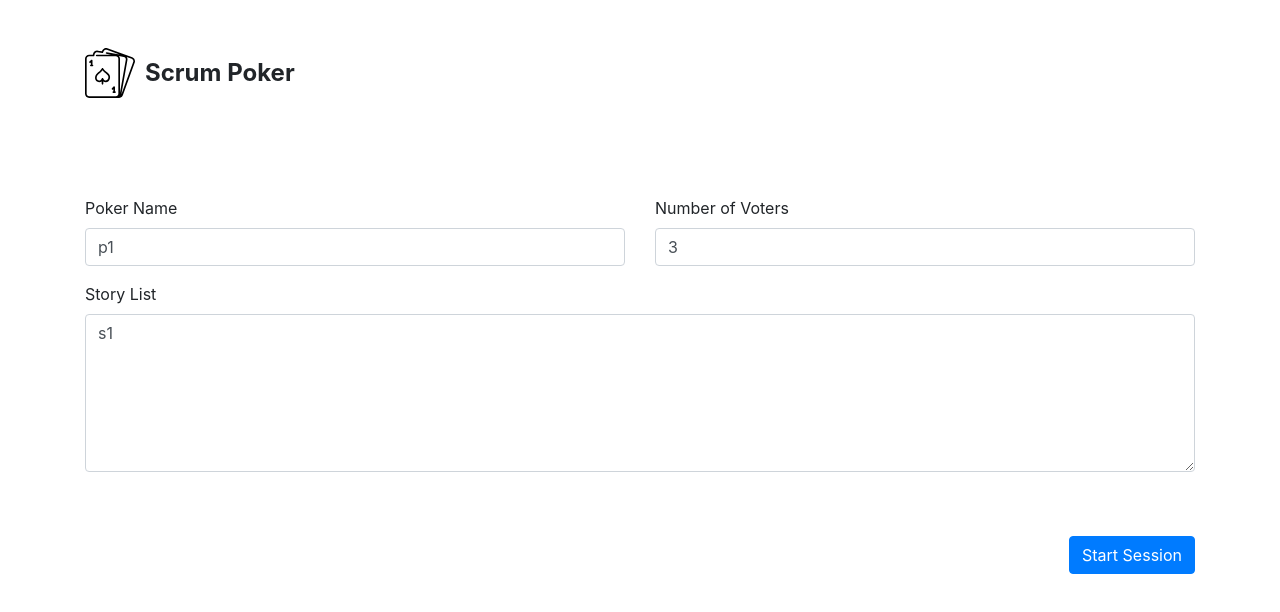
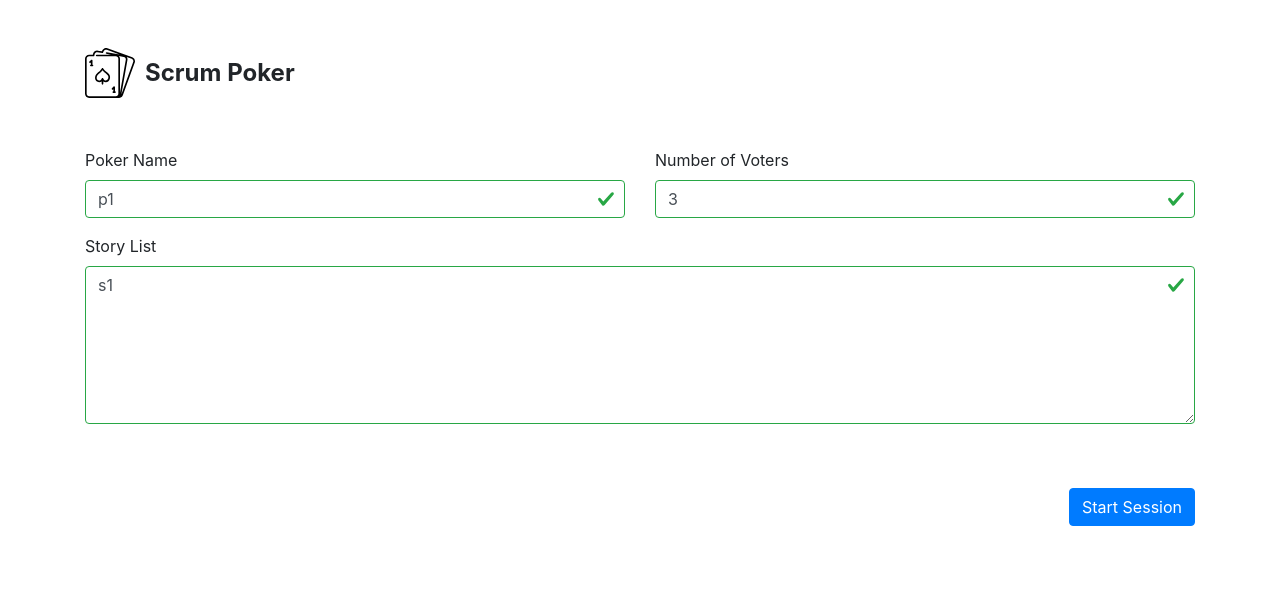
Before and after one commit to onuriltan/scrum-poker, a Vue app in the folder client/: page / in a window 1280 px wide. Shown: the top 612 px of the page. Built offline with nearby package versions, Linux system fonts and the light colour scheme.

Commit message:
add validations to input fields

```diff
--- a/client/src/components/MasterPanel.vue
+++ b/client/src/components/MasterPanel.vue
@@ -1,5 +1,5 @@
 <template>
-  <div>
+  <div class="h-100">
     <b-card class="h-100 card-body" body-class="card-body" :title="storyName+' active'">
       <b-card-text v-for="vote in voteList" :key="vote.voter">
         <div class="p-2">{{vote.voter}} : {{vote.point}}</div>
--- a/client/src/main.js
+++ b/client/src/main.js
@@ -2,10 +2,10 @@ import Vue from 'vue'
 import App from './App.vue'
 import router from './router'
 import store from './store'
-
 import BootstrapVue from 'bootstrap-vue'
 import 'bootstrap/dist/css/bootstrap.css'
 import 'bootstrap-vue/dist/bootstrap-vue.css'
+
 
 import { library } from '@fortawesome/fontawesome-svg-core'
 import { faSyncAlt } from '@fortawesome/free-solid-svg-icons'
--- /dev/null
+++ b/client/src/services/validation.service.js
@@ -0,0 +1,37 @@
+class ValidationService {
+
+  static pokerName(pokerName) {
+    let error = null
+    if (!pokerName) {
+      error = 'Poker name required.';
+    }
+    if (pokerName.length > 200) {
+      error = "Can't be more than 200 characters";
+    }
+    return error;
+  }
+
+  static voters(voterCount) {
+    let error = null
+    if (!voterCount) {
+      error = 'Voter count required.';
+    }
+    if(isNaN(voterCount)) {
+      error = "You cant enter letters"
+    }
+    if(voterCount <= 0) {
+      error = "Should more than 0"
+    }
+    return error;
+  }
+
+  static storyList(storyList) {
+    let error = null
+    if (!storyList) {
+      error = 'Story list required.';
+    }
+    return error;
+  }
+}
+
+export default ValidationService
--- a/client/src/views/CreatePoker.vue
+++ b/client/src/views/CreatePoker.vue
@@ -1,21 +1,34 @@
 <template>
-  <div class="home pt-5">
+  <div class="home">
     <b-alert show variant="danger" v-if="error">{{error}}</b-alert>
-    <b-form @submit.prevent="createPoker">
+    <b-form @submit.prevent="createPoker" novalidate>
       <div class="row">
         <div class="col-md">
           <b-form-group id="poker-name" label="Poker Name" label-for="poker-name">
-            <b-form-input v-model="form.name" type="text" required></b-form-input>
+            <b-form-input v-model="form.name" type="text" :state="inValidPokerName"
+                          @keydown.native="validatePokerName"></b-form-input>
+            <b-form-invalid-feedback :state="inValidPokerName">
+             {{errors.pokerName}}
+            </b-form-invalid-feedback>
           </b-form-group>
         </div>
         <div class="col-md">
           <b-form-group id="num-voters" label="Number of Voters" label-for="num-voters">
-            <b-form-input v-model="form.voterCount" required></b-form-input>
+            <b-form-input v-model="form.voterCount" :state="inValidVoterCount"
+                          @keydown.native="validateVoterCount"></b-form-input>
+            <b-form-invalid-feedback :state="inValidVoterCount">
+              {{errors.voterCount}}
+            </b-form-invalid-feedback>
           </b-form-group>
         </div>
       </div>
       <b-form-group id="story-list" label="Story List" label-for="story-list">
-        <b-form-textarea v-model="form.storyList" rows="6" required></b-form-textarea>
+        <b-form-textarea v-model="form.storyList" rows="6"
+                         :state="inValidStoryList"
+                         @keydown.native="validateStoryList"></b-form-textarea>
+        <b-form-invalid-feedback :state="inValidStoryList">
+          {{errors.voterCount}}
+        </b-form-invalid-feedback>
       </b-form-group>
       <b-button class="mt-5 float-right" type="submit" variant="primary">
         <font-awesome-icon icon="sync-alt" spin v-if="loading"/>
@@ -27,6 +40,7 @@
 
 <script>
   import pokerService from '../services/poker.service'
+  import validationService from '../services/validation.service'
 
   export default {
     name: 'CreatePoker',
@@ -37,23 +51,60 @@
           voterCount: 3,
           storyList: 's1'
         },
+        errors: {
+          pokerName: null,
+          voterCount: null,
+          storyList: null
+        },
         error: null,
         loading: false
       }
     },
+    computed: {
+      inValidPokerName() {
+        return this.errors.pokerName === null
+      },
+      inValidVoterCount() {
+        return this.errors.voterCount === null
+      },
+      inValidStoryList() {
+        return this.errors.storyList === null
+      },
+    },
     methods: {
+      validatePokerName () {
+        setTimeout(() => {
+          this.errors.pokerName = validationService.pokerName(this.form.name)
+        }, 600)
+      },
+      validateVoterCount () {
+        setTimeout(() => {
+          this.errors.voterCount = validationService.voters(this.form.voterCount)
+        }, 600)
+      },
+      validateStoryList () {
+        setTimeout(() => {
+          this.errors.storyList = validationService.storyList(this.form.storyList)
+        }, 600)
+      },
       async createPoker() {
+        this.errors.pokerName = validationService.pokerName(this.form.name);
+        this.errors.voterCount = validationService.voters(this.form.voterCount);
+        this.errors.storyList = validationService.storyList(this.form.storyList);
+
+        if (!this.errors.pokerName && !this.errors.voterCount && !this.errors.storyList) {
           let storyList = this.toArray(this.form.storyList)
           let data = {name: this.form.name, voterCount: this.form.voterCount, storyList}
           this.loading = true
           pokerService.create(data).then((res) => {
             this.error = null
             this.loading = false
-          this.$router.push({ name: 'master-dashboard', params: { pokerName: res.data.pokerName }})
+            this.$router.push({name: 'master-dashboard', params: {pokerName: res.data.pokerName}})
           }).catch(error => {
             this.error = error.data.error
             this.loading = false
           })
+        }
       },
       toArray(input) {
         let array = input.split('\n');
--- a/client/src/views/MasterDashboard.vue
+++ b/client/src/views/MasterDashboard.vue
@@ -2,11 +2,11 @@
   <div>
     <div class="row ">
       <div class="col pb-4">
-        Please share link to developers: {{pokerURL}}
+        Please share link to developers: <b>{{pokerURL}}</b>
       </div>
     </div>
     <div class="row">
-      <div class="col ">
+      <div class="col">
         <b-table class="h-100 rounded" bordered :items="storyList"></b-table>
       </div>
       <div class="col">
@@ -83,7 +83,7 @@
         let voteCount = 0;
         let votedStoryCount = 0
         this.voteList.forEach(vote => {
-          if (!isNaN(vote.point)) voteCount += 1;
+          if (vote.point !== "Not Voted") voteCount += 1;
         });
         this.storyList.forEach(story => {
           if (!isNaN(story.point)) votedStoryCount += 1;
```
Lines whose indentation alone changed are shown as unchanged.
